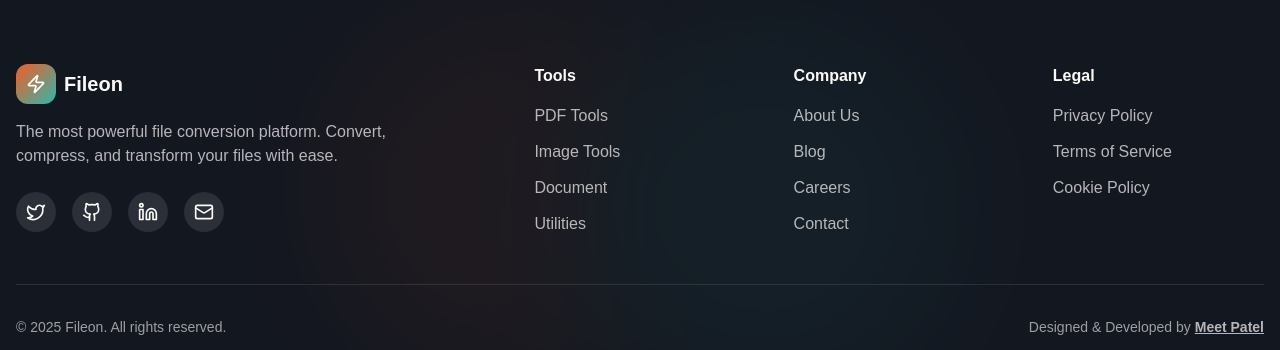
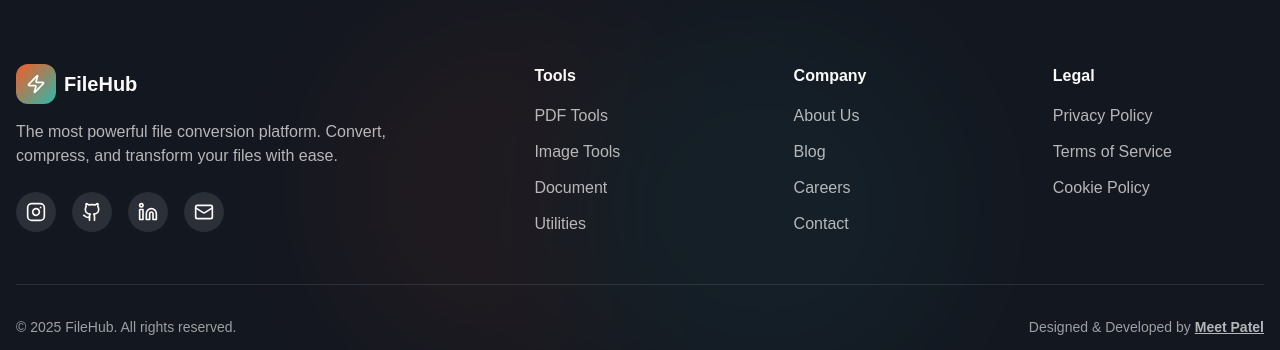
Before and after one commit to Meet1117/Fileon, a React (Vite) app: page /history in a window 1280 px wide. Shown: the part 602-952 px from the top of the page. Built offline with nearby package versions, Linux system fonts and the light colour scheme; the HTML template or start-up script is replaced by a standard one.

Commit message:
Update footer with new social links and branding

```diff
--- a/src/components/layout/Footer.tsx
+++ b/src/components/layout/Footer.tsx
@@ -1,6 +1,6 @@
 import { Link } from "react-router-dom";
 import { motion } from "framer-motion";
-import { Zap, Github, Twitter, Linkedin, Mail, Heart } from "lucide-react";
+import { Zap, Github, Twitter, Linkedin, Mail, Heart, Instagram } from "lucide-react";
 import { categories } from "@/data/tools";
 
 const Footer = () => {
@@ -25,10 +25,10 @@ const Footer = () => {
   };
 
   const socialLinks = [
-    { icon: Twitter, href: "#", label: "Twitter" },
-    { icon: Github, href: "#", label: "GitHub" },
-    { icon: Linkedin, href: "#", label: "LinkedIn" },
-    { icon: Mail, href: "#", label: "Email" },
+    { icon: Instagram, href: "https://www.instagram.com/meet1117_/", label: "Instagram" },
+    { icon: Github, href: "https://github.com/Meet1117", label: "GitHub" },
+    { icon: Linkedin, href: "https://www.linkedin.com/in/meetpatel1705/", label: "LinkedIn" },
+    { icon: Mail, href: "mailto:developer.meetptl@gmail.com", label: "Email" },
   ];
 
   return (
@@ -52,7 +52,7 @@ const Footer = () => {
                 <Zap className="w-5 h-5 text-primary-foreground" />
               </motion.div>
               <span className="text-xl font-display font-bold text-background">
-                Fileon
+                FileHub
               </span>
             </Link>
             <p className="text-background/70 mb-6 max-w-sm">
@@ -130,7 +130,7 @@ const Footer = () => {
         {/* Bottom Bar */}
         <div className="mt-12 pt-8 border-t border-background/10 flex flex-col md:flex-row items-center justify-between gap-4">
           <p className="text-background/60 text-sm">
-            © {currentYear} Fileon. All rights reserved.
+            © {currentYear} FileHub. All rights reserved.
           </p>
           <p className="text-background/60 text-sm flex items-center gap-1">
             Designed & Developed by <a href="https://meetpatel.verce.app" className="font-bold text-background/70 underline">Meet Patel</a>
```
